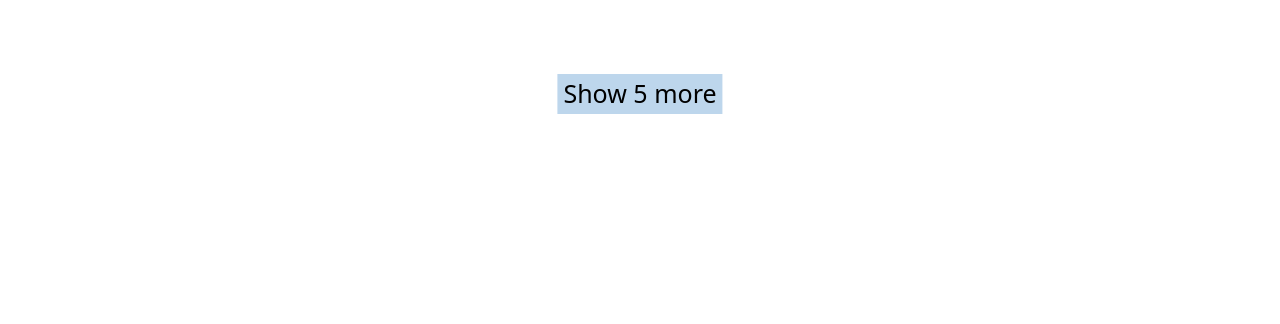
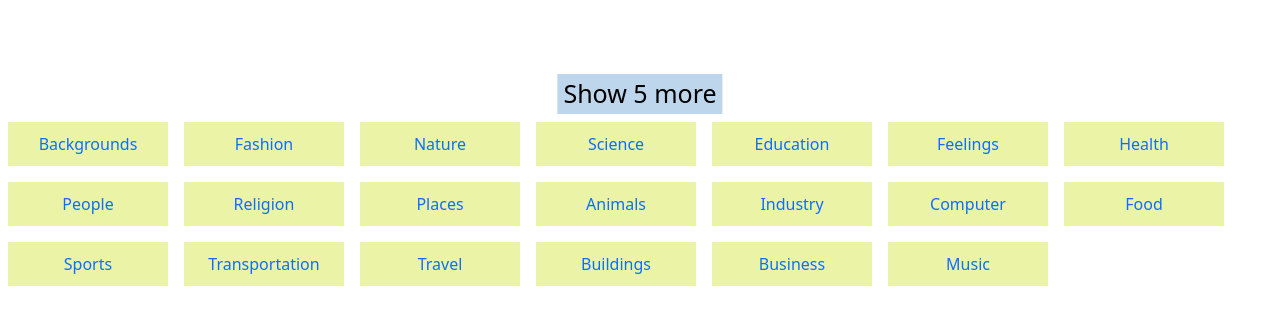
Before and after one commit to FanYun365/images, a plain HTML site: page search/index.html in a window 1280 px wide. Shown: the part 60-384 px from the top of the page. Drawn offline with Linux system fonts and the light colour scheme; no server answers.

Commit message:
Update index.html

```diff
--- a/search/index.html
+++ b/search/index.html
@@ -40,7 +40,19 @@
 <footer>
     <button class="showmore" onclick="show(5)">Show 5 more</button>
 </footer>
+   <div id="reccomendation">
+    <a href="../search/?q=backgrounds"><div class="categories">Backgrounds</div></a>
+</div>
 
+<script>
+    var textc ="" ;
+    var i ="";
+    var categories = ["backgrounds","fashion","nature","science", "education", "feelings", "health", "people", "religion", "places", "animals", "industry", "computer", "food", 'sports', 'transportation', 'travel', 'buildings', 'business', 'music']
+    for (i = 0; i < categories.length ; i++) {
+    textc += '<a href="../search/?q='+categories[i]+'"><div class="categories">'+categories[i]+'</div></a>';
+}
+document.getElementById('reccomendation').innerHTML = textc ;
+</script>
 </body>
 
 </html>
```
